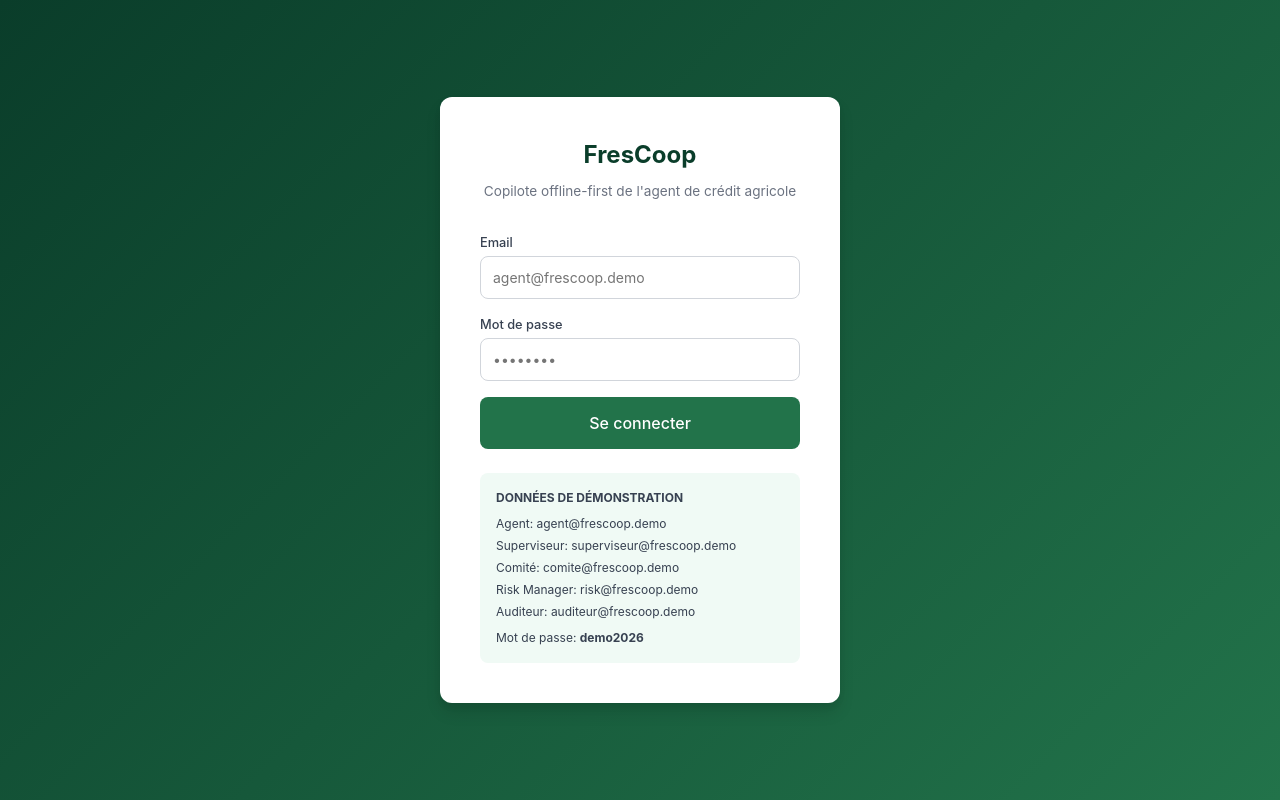
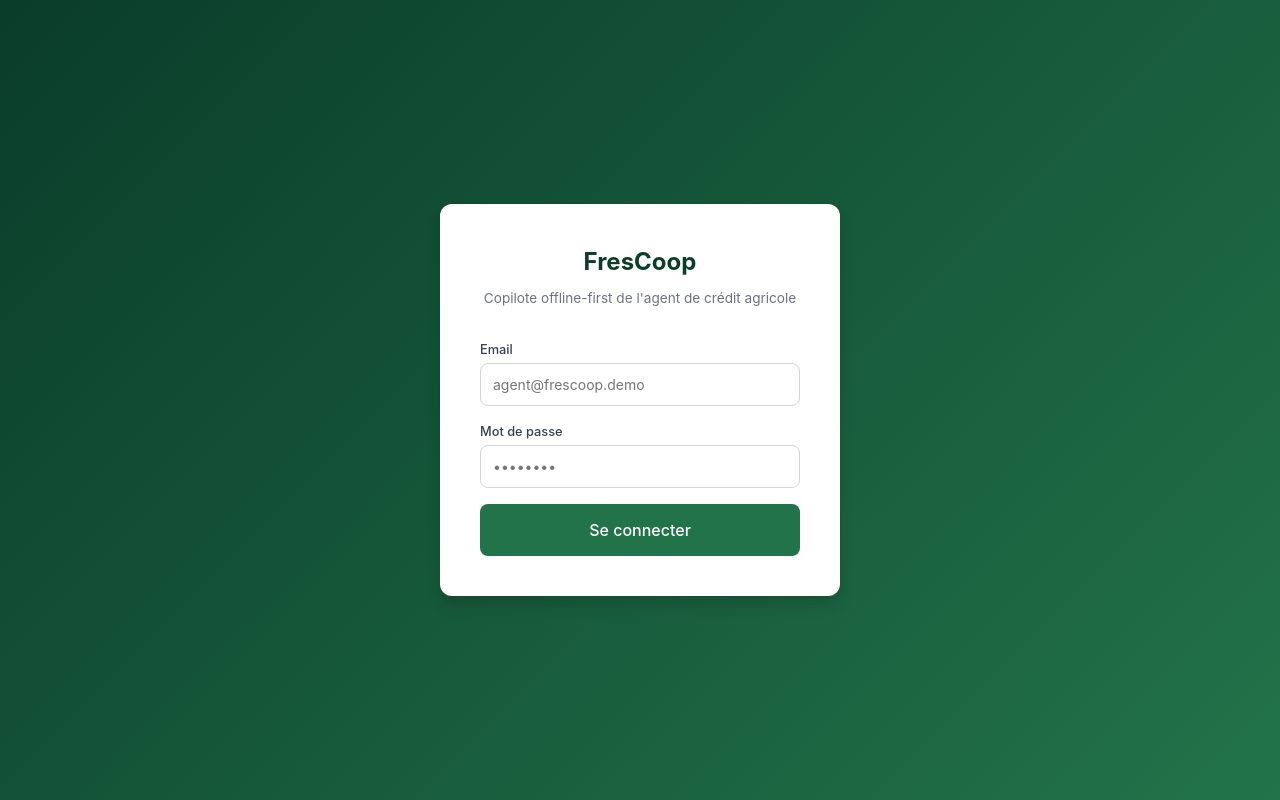
Before and after one commit to Amethnb2218/frescoop-credit-cif-2026, a React (Vite) app: page /login in a window 1280 px wide. Built offline with nearby package versions, Linux system fonts and the light colour scheme.

Commit message:
fix: retirer les identifiants de demo de la page de login

```diff
--- a/src/pages/Login.jsx
+++ b/src/pages/Login.jsx
@@ -48,17 +48,6 @@ export default function Login() {
           </button>
         </form>
 
-        <div style={{ marginTop: 24, padding: 16, background: '#f0faf5', borderRadius: 8, fontSize: '0.75rem', color: '#374151' }}>
-          <strong>DONNÉES DE DÉMONSTRATION</strong><br />
-          <div style={{ marginTop: 8, display: 'grid', gap: 4 }}>
-            <span>Agent: agent@frescoop.demo</span>
-            <span>Superviseur: superviseur@frescoop.demo</span>
-            <span>Comité: comite@frescoop.demo</span>
-            <span>Risk Manager: risk@frescoop.demo</span>
-            <span>Auditeur: auditeur@frescoop.demo</span>
-            <span style={{ marginTop: 4 }}>Mot de passe: <strong>demo2026</strong></span>
-          </div>
-        </div>
       </div>
     </div>
   );
```
Also changed, not shown: 1 other file (tests, documents, lock files or other folders).
